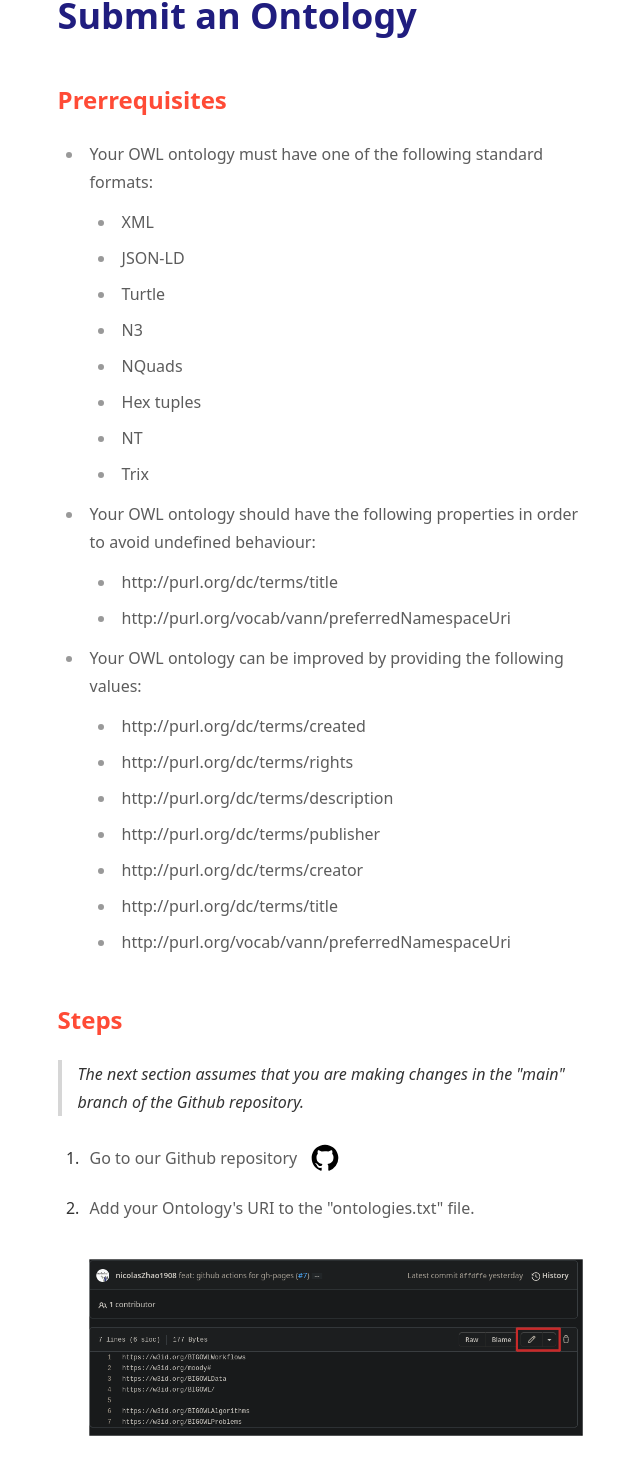
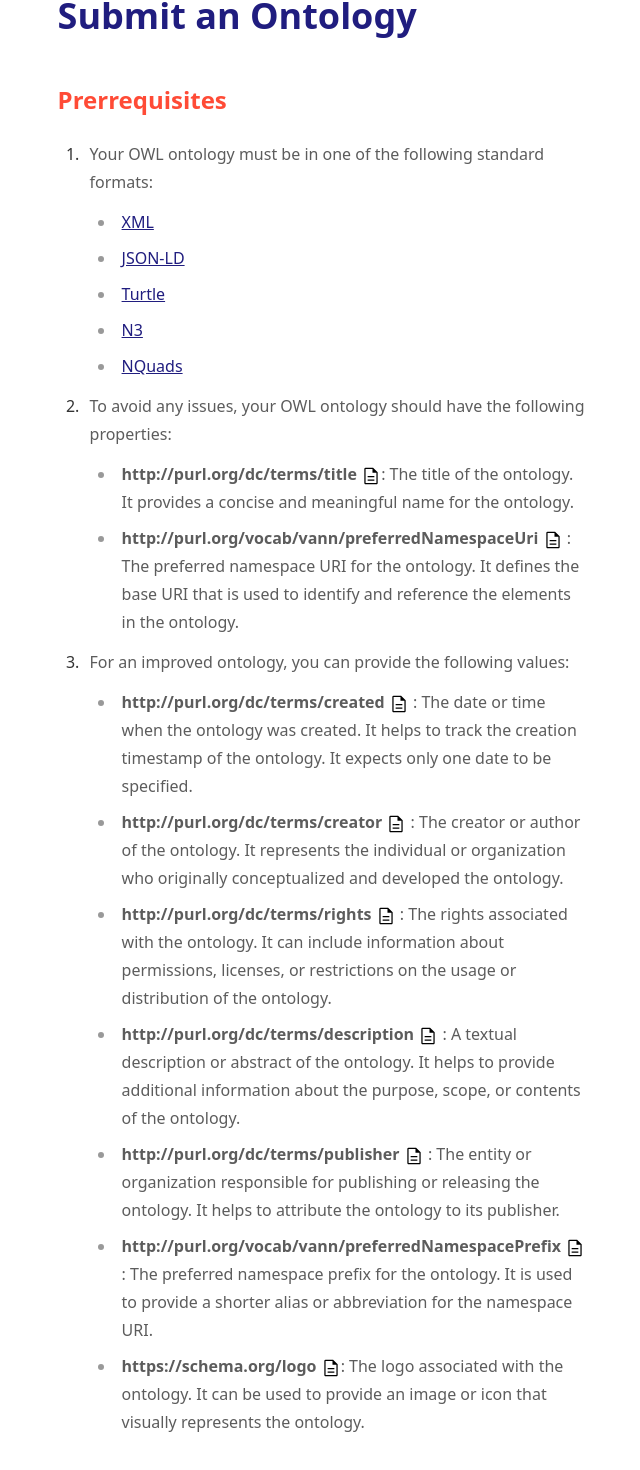
Before and after one commit to ProyectoAether/Aether-Portal, a SvelteKit app in the folder frontend/: page /submit in a window 1280 px wide. Shown: the part 124-1594 px from the top of the page, without its empty margins (317-957 px from the left). Built offline with nearby package versions, Linux system fonts and the light colour scheme.

Commit message:
feat: update submit page

```diff
--- a/frontend/src/routes/submit/+page.svelte
+++ b/frontend/src/routes/submit/+page.svelte
@@ -1,4 +1,5 @@
 <script lang="ts">
+	import LinkIcon from '$lib/assets/svg/link-icon.svg';
 	import help1 from '$lib/assets/img/help-1.png';
 	import help2 from '$lib/assets/img/help-2.png';
 	import help3 from '$lib/assets/img/help-3.png';
@@ -7,52 +8,171 @@
 	import githubIcon from '$lib/assets/svg/github-icon.svg';
 </script>
 
-<title>Help</title>
+<title>Submit</title>
 <meta
 	name="description"
-	content="Provides instructions to update the collection of ontologies that the app shows and filters.
-    It is expected to be easy to understand so that any user is able to upload ontologies to the page"
+	content="Provides clear instructions on how to update the collection of ontologies in the app."
 />
 <main class="min-h-screen container p-8 prose">
 	<h1 class="text-primary">Submit an Ontology</h1>
 	<h2 class="text-secondary">Prerrequisites</h2>
-	<ul>
+	<ol>
 		<li>
-			Your OWL ontology must have one of the following standard formats:
+			Your OWL ontology must be in one of the following standard formats:
 			<ul>
-				<li>XML</li>
-				<li>JSON-LD</li>
-				<li>Turtle</li>
-				<li>N3</li>
-				<li>NQuads</li>
-				<li>Hex tuples</li>
-				<li>NT</li>
-				<li>Trix</li>
+				<li>
+					<a class="link text-primary" href="https://www.w3.org/TR/rdf-syntax-grammar/">XML</a>
+				</li>
+				<li><a class="link text-primary" href="https://www.w3.org/TR/json-ld11/">JSON-LD</a></li>
+				<li><a class="link text-primary" href="https://www.w3.org/TR/turtle/">Turtle</a></li>
+				<li><a class="link text-primary" href="https://www.w3.org/TeamSubmission/n3/">N3</a></li>
+				<li><a class="link text-primary" href="https://www.w3.org/TR/n-quads/">NQuads</a></li>
 			</ul>
 		</li>
 		<li>
-			Your OWL ontology should have the following properties in order to avoid undefined behaviour:
+			To avoid any issues, your OWL ontology should have the following properties:
 			<ul>
-				<li>http://purl.org/dc/terms/title</li>
-				<li>http://purl.org/vocab/vann/preferredNamespaceUri</li>
+				<li>
+					<b>http://purl.org/dc/terms/title</b>
+					<a href="http://purl.org/dc/terms/title" class="align-middle inline-block">
+						<img
+							class="w-5 m-0"
+							width="1em"
+							height="1em"
+							src={LinkIcon}
+							alt="Documentation Link Icon"
+						/>
+					</a>: The title of the ontology. It provides a concise and meaningful name for the
+					ontology.
+				</li>
+				<li>
+					<b>http://purl.org/vocab/vann/preferredNamespaceUri</b>
+					<a
+						href="http://purl.org/vocab/vann/preferredNamespaceUri"
+						class="align-middle inline-block"
+					>
+						<img
+							class="w-5 m-0"
+							width="1em"
+							height="1em"
+							src={LinkIcon}
+							alt="Documentation Link Icon"
+						/>
+					</a>
+					: The preferred namespace URI for the ontology. It defines the base URI that is used to identify
+					and reference the elements in the ontology.
+				</li>
 			</ul>
 		</li>
 		<li>
-			Your OWL ontology can be improved by providing the following values:
+			For an improved ontology, you can provide the following values:
 			<ul>
-				<li>http://purl.org/dc/terms/created</li>
-				<li>http://purl.org/dc/terms/rights</li>
-				<li>http://purl.org/dc/terms/description</li>
-				<li>http://purl.org/dc/terms/publisher</li>
-				<li>http://purl.org/dc/terms/creator</li>
-				<li>http://purl.org/dc/terms/title</li>
-				<li>http://purl.org/vocab/vann/preferredNamespaceUri</li>
+				<li>
+					<b>http://purl.org/dc/terms/created</b>
+					<a href="http://purl.org/dc/terms/created" class="align-middle inline-block">
+						<img
+							class="w-5 m-0"
+							width="1em"
+							height="1em"
+							src={LinkIcon}
+							alt="Documentation Link Icon"
+						/>
+					</a>
+					: The date or time when the ontology was created. It helps to track the creation timestamp
+					of the ontology. It expects only one date to be specified.
+				</li>
+				<li>
+					<b>http://purl.org/dc/terms/creator</b>
+					<a href="http://purl.org/dc/terms/creator" class="align-middle inline-block">
+						<img
+							class="w-5 m-0"
+							width="1em"
+							height="1em"
+							src={LinkIcon}
+							alt="Documentation Link Icon"
+						/>
+					</a>
+					: The creator or author of the ontology. It represents the individual or organization who originally
+					conceptualized and developed the ontology.
+				</li>
+				<li>
+					<b>http://purl.org/dc/terms/rights</b>
+					<a href="http://purl.org/dc/terms/rights" class="align-middle inline-block">
+						<img
+							class="w-5 m-0"
+							width="1em"
+							height="1em"
+							src={LinkIcon}
+							alt="Documentation Link Icon"
+						/>
+					</a>
+					: The rights associated with the ontology. It can include information about permissions, licenses,
+					or restrictions on the usage or distribution of the ontology.
+				</li>
+				<li>
+					<b>http://purl.org/dc/terms/description</b>
+					<a href="http://purl.org/dc/terms/description" class="align-middle inline-block">
+						<img
+							class="w-5 m-0"
+							width="1em"
+							height="1em"
+							src={LinkIcon}
+							alt="Documentation Link Icon"
+						/>
+					</a>
+					: A textual description or abstract of the ontology. It helps to provide additional information
+					about the purpose, scope, or contents of the ontology.
+				</li>
+				<li>
+					<b>http://purl.org/dc/terms/publisher</b>
+					<a href="http://purl.org/dc/terms/publisher" class="align-middle inline-block">
+						<img
+							class="w-5 m-0"
+							width="1em"
+							height="1em"
+							src={LinkIcon}
+							alt="Documentation Link Icon"
+						/>
+					</a>
+					: The entity or organization responsible for publishing or releasing the ontology. It helps
+					to attribute the ontology to its publisher.
+				</li>
+				<li>
+					<b>http://purl.org/vocab/vann/preferredNamespacePrefix</b>
+					<a
+						href="http://purl.org/vocab/vann/preferredNamespacePrefix"
+						class="align-middle inline-block"
+					>
+						<img
+							class="w-5 m-0"
+							width="1em"
+							height="1em"
+							src={LinkIcon}
+							alt="Documentation Link Icon"
+						/>
+					</a>
+					: The preferred namespace prefix for the ontology. It is used to provide a shorter alias or
+					abbreviation for the namespace URI.
+				</li>
+				<li>
+					<b>https://schema.org/logo</b>
+					<a href="https://schema.org/logo" class="align-middle inline-block">
+						<img
+							class="w-5 m-0"
+							width="1em"
+							height="1em"
+							src={LinkIcon}
+							alt="Documentation Link Icon"
+						/>
+					</a>: The logo associated with the ontology. It can be used to provide an image or icon
+					that visually represents the ontology.
+				</li>
 			</ul>
 		</li>
-	</ul>
+	</ol>
 	<h2 class="text-secondary">Steps</h2>
 	<blockquote>
-		The next section assumes that you are making changes in the "main" branch of the Github
+		The following steps assume that you are making changes in the "main" branch of the Github
 		repository.
 	</blockquote>
 	<ol>
@@ -68,43 +188,46 @@
 				</a>
 			</p>
 		</li>
-		<li>Add your Ontology's URI to the "ontologies.txt" file.</li>
+		<li>Add your ontology's URI to the "ontologies.txt" file.</li>
 		<img src={help1} alt="Edit button" />
 		<img src={help2} alt="Edit file" />
 		<blockquote>
 			NOTE: The blank lines are only used for clarity purposes, they do not alter the correctness of
 			the txt file.
 		</blockquote>
-		<blockquote>Make sure that your Ontology's URI is correct.</blockquote>
-		<li>Give it a title and optionally a comment to commit the change.</li>
+		<blockquote>Make sure the URI of your ontology is correct.</blockquote>
+		<li>Provide a title and optionally a comment to commit the change.</li>
 		<img src={help3} alt="Commit change" />
 		<li>Click on create pull request.</li>
 		<img src={help4} alt="Create pull request" />
 		<li>
-			The maintainers of the website will review your uploaded ontology. Please stay tuned for any
-			comments from the maintainers. If the ontology has the expected RDF/XML form it will be served
-			to the page.
+			The maintainers of the website will review your uploaded ontology. Please wait for any
+			comments or feedback from the maintainers. If the ontology accomplishes the expected format,
+			it will be added to the page.
 		</li>
-		<li>OPTIONAL: Activate email notification at settings.</li>
+		<li>
+			Make sure to activate notifications in order to get notified during the process of adding your
+			ontology.
+		</li>
 		<img src={help5} alt="Email Notification" />
 	</ol>
 
 	<blockquote>
-		For more information about notifications, check out &nbsp;
+		For more information about notifications, check out&nbsp;
 		<a
 			class="link text-primary"
 			href="https://docs.github.com/en/account-and-profile/managing-subscriptions-and-notifications-on-github/setting-up-notifications/configuring-notifications"
 			rel="noreferrer"
 			target="_blank"
 		>
-			Github Documetation
+			Github Notification Documentation
 		</a>
 	</blockquote>
 	<blockquote>
 		For more information, check out&nbsp;<a
 			class="link text-primary"
 			href="https://docs.github.com/en/pull-requests/collaborating-with-pull-requests/proposing-changes-to-your-work-with-pull-requests/creating-a-pull-request-from-a-fork"
-			>Github Documentation</a
+			>Github Pull Request Documentation</a
 		>.
 	</blockquote>
 </main>
```
